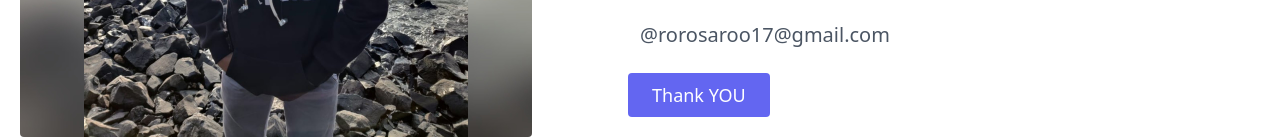
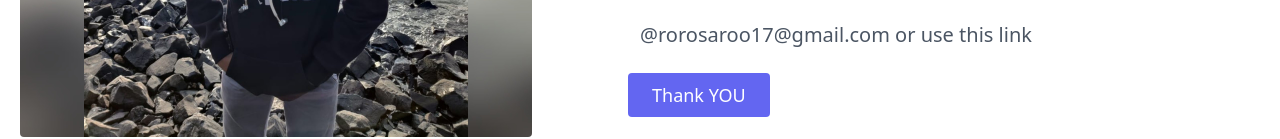
Before and after one commit to bhardwaj95/hire-me, a plain HTML site: page about me.html in a window 1280 px wide. Shown: the part 471-610 px from the top of the page. Drawn offline with nearby package versions, Linux system fonts and the light colour scheme.

Commit message:
Update about me.html

```diff
--- a/about me.html
+++ b/about me.html
@@ -33,7 +33,7 @@
             <P>If you want me to make your [web site]
                 Then contact me by given below gmail account.</P>
                 <br>
-                <span class="ml-3 text-xl">@rorosaroo17@gmail.com</span>
+                <span class="ml-3 text-xl">@rorosaroo17@gmail.com or use this link</span>
                  <BR>
                  <button class="inline-flex text-white bg-indigo-500 border-0 py-2 px-6 focus:outline-none hover:bg-indigo-600 rounded text-lg">Thank YOU</button>
 
```
